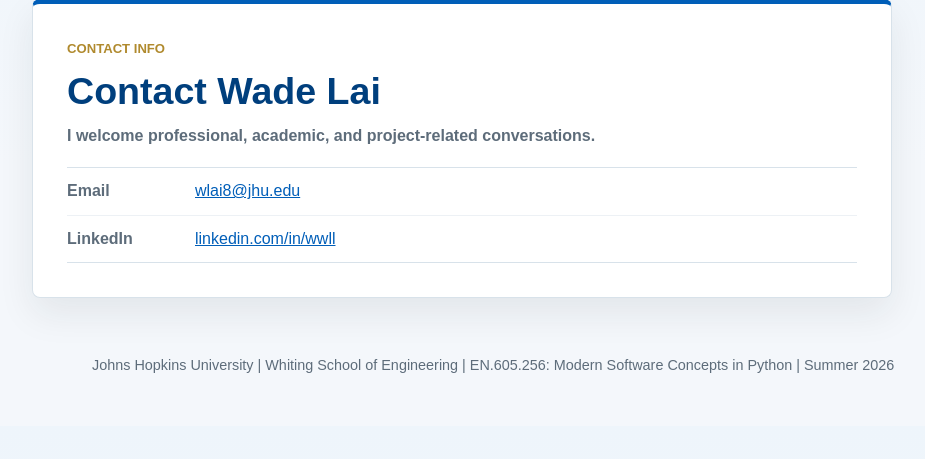
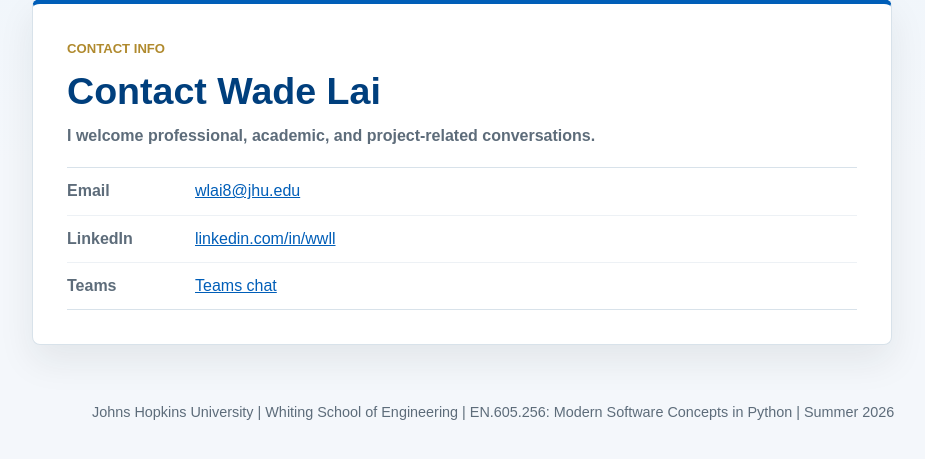
Before and after one commit to wlai-jhu/jhu_software_concepts, a Flask app: page /contact in a window 1280 px wide. Shown: the part 194-653 px from the top of the page, without its empty margins (20-945 px from the left). Run offline with Flask 3, Linux system fonts and the light colour scheme.

Commit message:
Your commit message

```diff
--- a/module_1/app/templates/contact.html
+++ b/module_1/app/templates/contact.html
@@ -12,6 +12,7 @@
     <div class="info-list contact-list">
         <p><span>Email</span><a href="mailto:wlai8@jhu.edu">wlai8@jhu.edu</a></p>
         <p><span>LinkedIn</span><a href="https://www.linkedin.com/in/wwll/" target="_blank" rel="noopener">linkedin.com/in/wwll</a></p>
+        <p><span>Teams</span><a href="https://teams.microsoft.com/l/chat/0/0?users=wlai8@jhu.edu" target="_blank" rel="noopener">Teams chat</a></p>
     </div>
 </section>
 {% endblock %}
```
Also changed, not shown: 1 other file.
